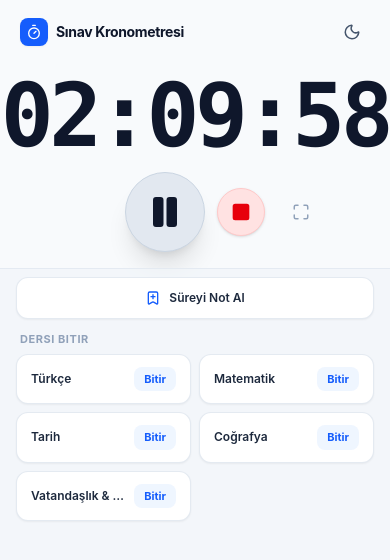
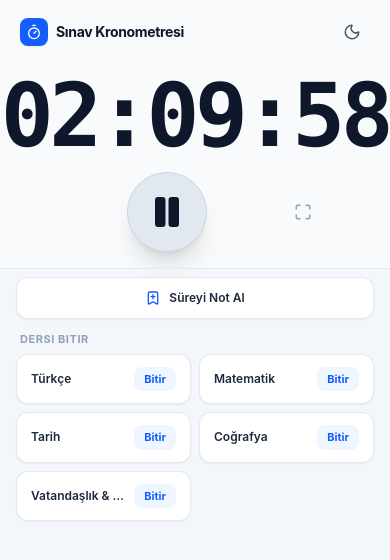
Before and after one commit to kemaladlig/exam-timer, a React (Vite) app: page / in a window 390 px wide. Both pictures are taken after a click on the button 195 px from the left and 374 px from the top of the page. Shown: the top 560 px of the page. Built offline with nearby package versions, Linux system fonts and the light colour scheme.

Commit message:
fix(ui): eliminate bottom white gap on mobile screens and show bitir button only when paused

```diff
--- a/src/App.tsx
+++ b/src/App.tsx
@@ -165,7 +165,7 @@ function App() {
   const hasStarted = elapsedSeconds > 0 || isRunning;
 
   return (
-    <div className="min-h-screen bg-slate-50 text-slate-900 dark:bg-zinc-950 dark:text-zinc-50 font-sans relative transition-colors duration-200">
+    <div className="min-h-screen flex-1 flex flex-col bg-slate-50 text-slate-900 dark:bg-zinc-950 dark:text-zinc-50 font-sans relative transition-colors duration-200">
 
       {/* Top Navbar */}
       <header className="px-5 py-3.5 flex justify-between items-center absolute top-0 left-0 w-full z-20">
@@ -310,8 +310,8 @@ function App() {
         </div>
 
         {/* Scrollable Checkpoints below the timer */}
-        <div className="flex-1 w-full bg-slate-100/70 dark:bg-zinc-900/40 border-t border-slate-200/80 dark:border-zinc-800/80 mt-2">
-           <div className={`transition-opacity duration-300 ${hasStarted ? 'opacity-100' : 'opacity-95'}`}>
+        <div className="flex-1 w-full bg-slate-100/70 dark:bg-zinc-900/40 border-t border-slate-200/80 dark:border-zinc-800/80 mt-2 flex flex-col justify-between">
+           <div className={`flex-1 transition-opacity duration-300 ${hasStarted ? 'opacity-100' : 'opacity-95'}`}>
              <CheckpointList
                 sections={sections}
                 checkpoints={activeSession.checkpoints}
--- a/src/components/timer/TimerControls.tsx
+++ b/src/components/timer/TimerControls.tsx
@@ -73,36 +73,38 @@ export function TimerControls({
         )}
       </button>
 
-      {/* Sınavı / Seansı Bitir (Kırmızı Kare) */}
-      {hasStarted ? (
+      {/* Sınavı / Seansı Bitir (Kırmızı Kare - Sadece durdurulunca görünür) */}
+      {!isRunning && hasStarted ? (
         <button
           type="button"
           onClick={onFinishSession}
-          className="rounded-full w-12 h-12 shadow flex items-center justify-center transition-transform active:scale-95 bg-red-100 hover:bg-red-500 text-red-600 hover:text-white dark:bg-red-950/40 dark:hover:bg-red-600 dark:text-red-400 dark:hover:text-white border border-red-200 dark:border-red-900/60 shrink-0"
+          className="rounded-full w-12 h-12 shadow flex items-center justify-center transition-all animate-in fade-in zoom-in-95 duration-200 active:scale-95 bg-red-100 hover:bg-red-500 text-red-600 hover:text-white dark:bg-red-950/40 dark:hover:bg-red-600 dark:text-red-400 dark:hover:text-white border border-red-200 dark:border-red-900/60 shrink-0 cursor-pointer"
           title="Seansı Bitir ve Kaydet"
         >
           <Square size={20} fill="currentColor" />
         </button>
-      ) : (
+      ) : !hasStarted ? (
         <Button
           variant="ghost"
           size="icon"
           onClick={onToggleFullscreen}
           title={isFullscreen ? 'Tam Ekrandan Çık' : 'Tam Ekran Yap'}
-          className="rounded-full w-12 h-12 flex items-center justify-center text-slate-500 hover:text-slate-900 dark:text-zinc-400 dark:hover:text-white"
+          className="rounded-full w-12 h-12 flex items-center justify-center text-slate-500 hover:text-slate-900 dark:text-zinc-400 dark:hover:text-white cursor-pointer"
         >
           {isFullscreen ? <Minimize size={20} /> : <Maximize size={20} />}
         </Button>
+      ) : (
+        <div className="w-12 h-12" />
       )}
 
-      {/* Fullscreen Butonu */}
+      {/* Fullscreen Butonu (Süre başladıktan sonra) */}
       {hasStarted && (
         <Button
           variant="ghost"
           size="icon"
           onClick={onToggleFullscreen}
           title={isFullscreen ? 'Tam Ekrandan Çık' : 'Tam Ekran Yap'}
-          className="rounded-full w-12 h-12 flex items-center justify-center text-slate-400 hover:text-slate-900 dark:text-zinc-500 dark:hover:text-white"
+          className="rounded-full w-10 h-10 flex items-center justify-center text-slate-400 hover:text-slate-900 dark:text-zinc-500 dark:hover:text-white ml-1 cursor-pointer"
         >
           {isFullscreen ? <Minimize size={18} /> : <Maximize size={18} />}
         </Button>
--- a/src/index.css
+++ b/src/index.css
@@ -6,3 +6,9 @@
     font-variant-numeric: tabular-nums;
   }
 }
+
+html, body, #root {
+  min-height: 100%;
+  display: flex;
+  flex-direction: column;
+}
```
